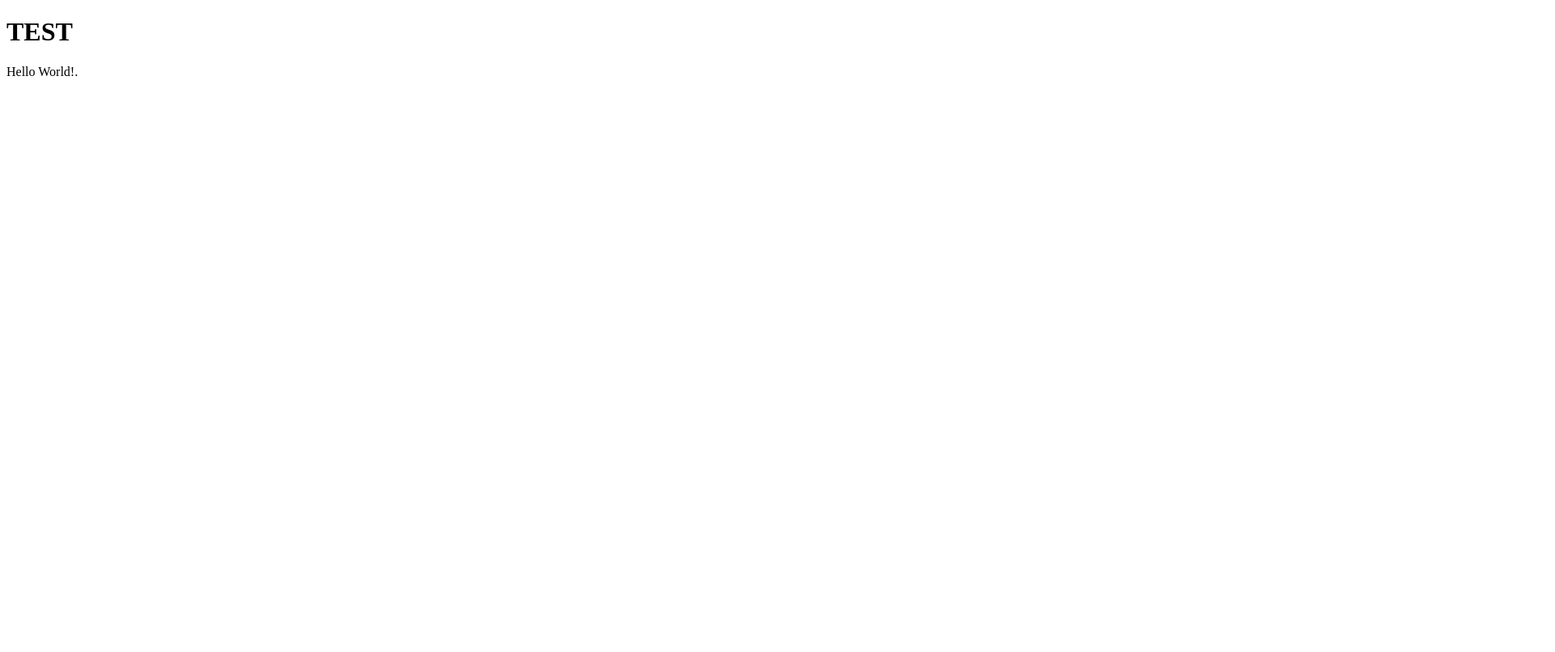
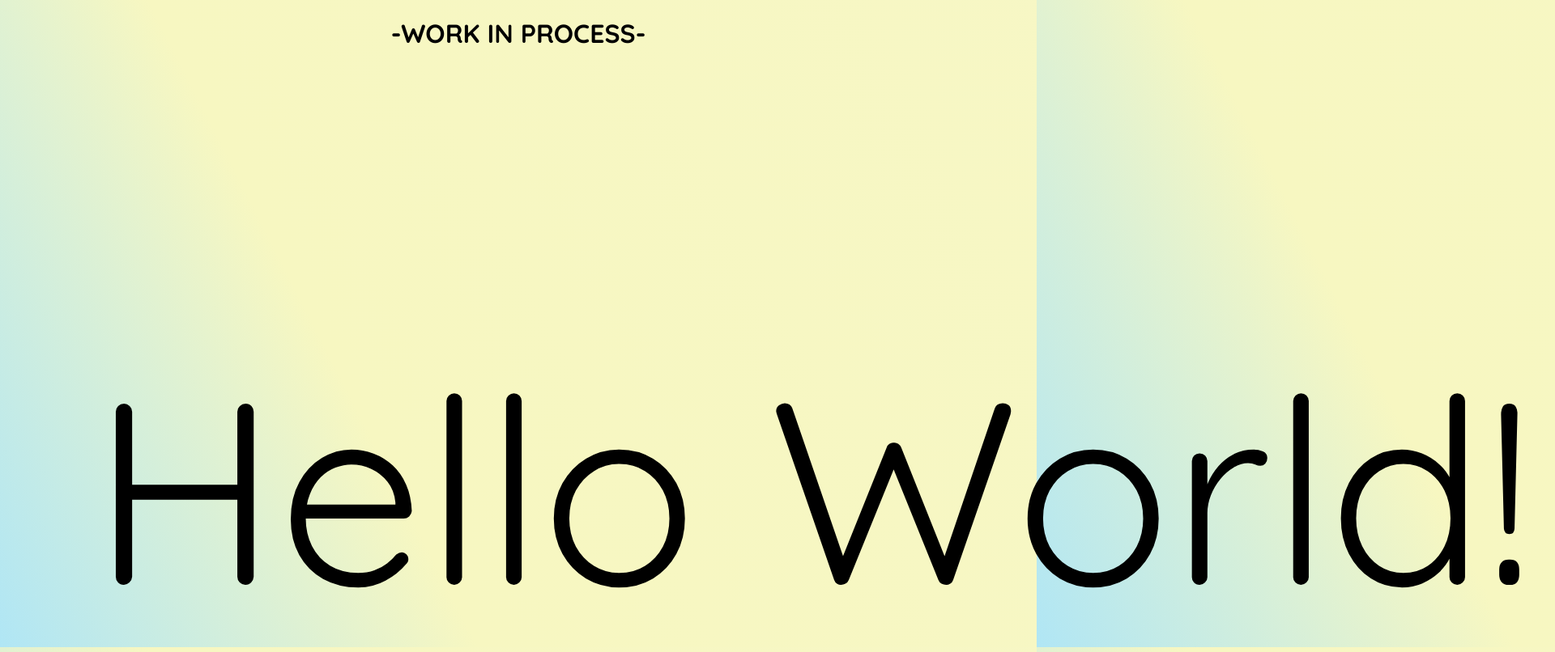
Before and after one commit to Rio014/rio014-xyz, a plain HTML site: page index.html in a window 1280 px wide. Shown: the top 806 px of the page at 81% size, 1920 px wide, since content can reach past the window. Drawn offline with Linux system fonts and the light colour scheme.

Commit message:
add greeting text

```diff
--- a/index.html
+++ b/index.html
@@ -1,9 +1,26 @@
 <!DOCTYPE html>
 <html>
+<head>
+    <!--background-->
+    <link rel="stylesheet" href="css/background.css"
+
+    <!--font-->
+    <link rel="stylesheet" href="css/font.css"
+    <link rel="preconnect" href="https://fonts.googleapis.com">
+    <link rel="preconnect" href="https://fonts.gstatic.com" crossorigin>
+    <link href="https://fonts.googleapis.com/css2?family=Quicksand:wght@300..700&display=swap" rel="stylesheet">
+
+</head>
 <body>
 
-<h1>TEST</h1>
-<p>Hello World!.</p>
+<h1>-WORK IN PROCESS-</h1>
+
+<div class="wrapper">
+    <div class="hello_world">
+        <p>Hello World!</p>
+    </div>
+</div>
+
 
 </body>
 </html>
```
